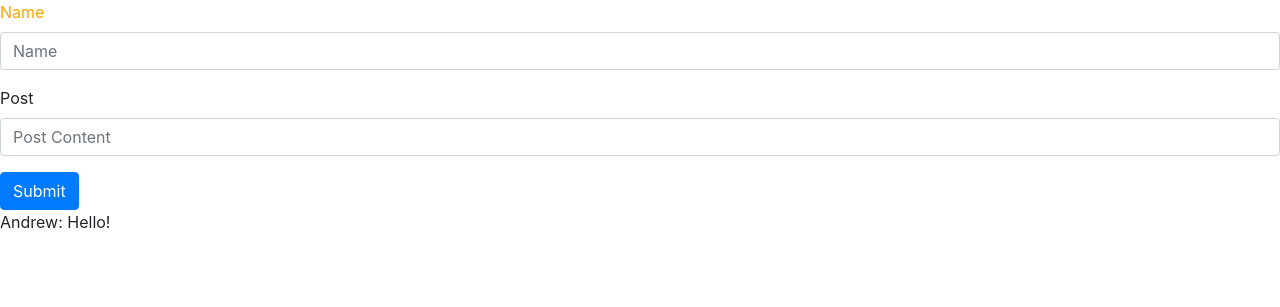
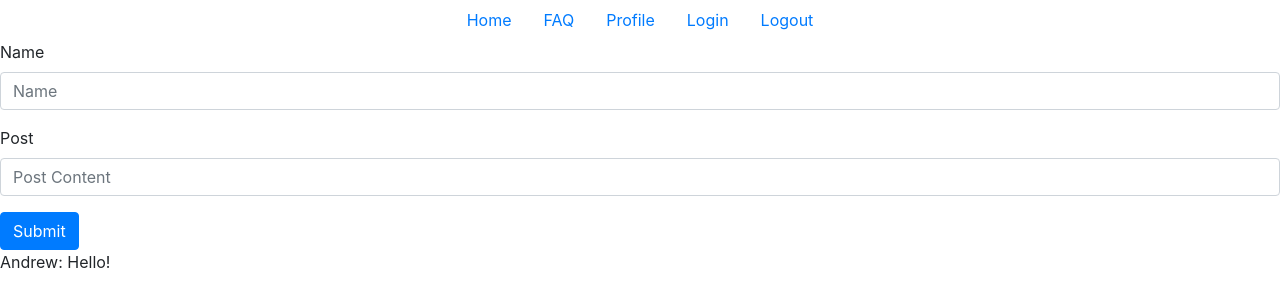
Before and after one commit to andrewzee23/a-social-network-test, a Flask app: page / in a window 1280 px wide. Shown: the top 307 px of the page. Run offline with Flask 2, Linux system fonts and the light colour scheme; data comes from the database, SQL or seed files in the repository.

Commit message:
inserted navbar

```diff
--- a/static/css/styles.css
+++ b/static/css/styles.css
@@ -1,13 +1,14 @@
+/* main styles */
 * {
     margin: 0%;
     padding: 0%;
 }
-
-#name-label {
-    color: orange;
-}
-
+/* wraper styles */
 #wrapper {
     display: grid;
     grid-template-columns: 1fr;
 }
+
+/* form styles */
+
+/* post styles */
--- a/templates/index.html
+++ b/templates/index.html
@@ -8,26 +8,50 @@
     <title>A Social Network</title>
 </head>
 <body>
+    <!-- nav bar -->
+    <ul class="nav justify-content-center">
+        <li class="nav-item">
+          <a class="nav-link active" href="index.html">Home</a>
+        </li>
+        <li class="nav-item">
+          <a class="nav-link" href="#">FAQ</a>
+        </li>
+        <li class="nav-item">
+          <a class="nav-link" href="#">Profile</a>
+        </li>
+        <li class="nav-item">
+          <a class="nav-link" href="#">Login</a>
+        </li>
+        <li class="nav-item">
+          <a class="nav-link" href="#">Logout</a>
+        </li>
+    </ul>
+    <!-- ---------------------------------------------------------------------------------------- -->
+    <!-- wrapper div -->
     <div id="wrapper">
-        <form action="/" method="POST">
+        <!-- Form -->
+        <form action="/" method="POST" id="form-field">
             <div class="form-group">
             <label for="inputName" id="name-label">Name</label>
             <input type="text" class="form-control" id="name-field" placeholder="Name" name="name">
             </div>
             <div class="form-group">
-            <label for="inputContent">Post</label>
+            <label for="inputContent" id="post-label">Post</label>
             <input type="text" class="form-control" id="content-field" name="post" placeholder="Post Content">
             </div>
             <button type="submit" class="btn btn-primary" value="Submit" id="submit-field">Submit</button>
         </form>
+        <!-- ------------------------------------------------------------------------------------ -->
     </div>
+    <!-- ---------------------------------------------------------------------------------------- -->
 
-
+        <!-- Posts section -->
         <div class="post-field">
             {% for post in posts %}
             <div>{{ post[1] + ': ' + post[2]}}</div>
             {% endfor %}
         </div>
+        <!-- ------------------------------------------------------------------------------------ -->
 
 </body>
 <script src="https://code.jquery.com/jquery-3.5.1.slim.min.js" integrity="sha384-DfXdz2htPH0lsSSs5nCTpuj/zy4C+OGpamoFVy38MVBnE+IbbVYUew+OrCXaRkfj" crossorigin="anonymous"></script>
```
